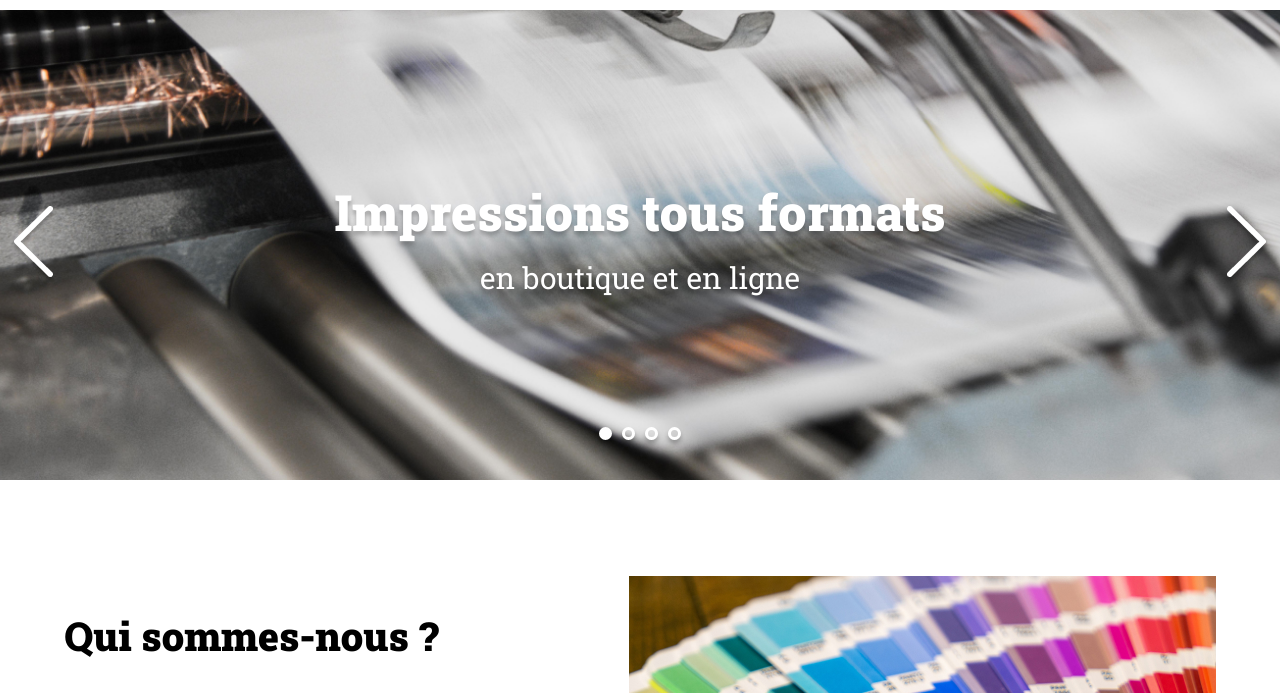
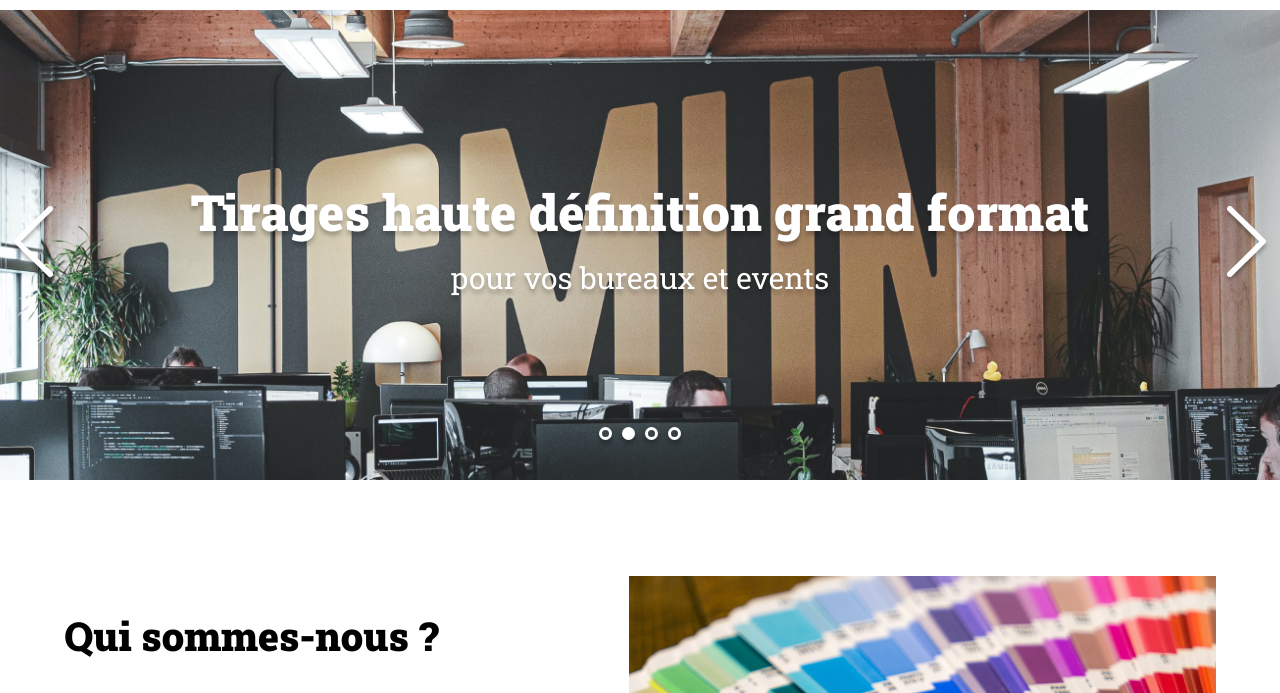
Before and after one commit to Tifenn-Lamure/Openclassroom-PrintIt, a plain HTML site: page index.html in a window 1280 px wide. Both pictures are taken after a click on the picture 1246 px from the left and 336 px from the top of the page. Shown: the part 91-784 px from the top of the page. Drawn offline with Linux system fonts and the light colour scheme.

Commit message:
changement du slide au clic des flèches

```diff
--- a/assets/script.js
+++ b/assets/script.js
@@ -1,7 +1,14 @@
-var FlecheGauche = document.querySelector(".arrow_left");
-var FlecheDroite = document.querySelector(".arrow_right");
+let BanniereCarroussel = document.querySelectorAll("#banner");
+let FlecheGauche = document.querySelector(".arrow_left");
+let FlecheDroite = document.querySelector(".arrow_right");
+let ImageBanniere = document.querySelector(".banner-img");
+let Paragraphe = document.querySelector("#banner p");
+let Points = document.querySelector(".dots");
 
-var slides = [
+let indexTableau = 0;
+const path = "./assets/images/slideshow/"
+
+const slides = [
 	{
 		"image":"slide1.jpg",
 		"tagLine":"Impressions tous formats <span>en boutique et en ligne</span>"
@@ -20,24 +27,42 @@ var slides = [
 	}
 ]
 
+const pointVide = `
+	<div class="dot"></div>
+	`;
+const pointPlein = `
+	<div class="dot dot_selected"></div>
+	`;
+
+function changePoints() {
+	let pointsDiv = ``;
+	for(let i=0; i < slides.length; i++) {
+		if(i === indexTableau) {
+			// rond plein
+			pointsDiv = pointsDiv + pointPlein
+		}
+		else {
+			// rond vide
+			pointsDiv = pointsDiv + pointVide
+		}
+	}
+	Points.innerHTML = pointsDiv;
+}
+
+function changeImageEtParagraphe() {
+	ImageBanniere.src = path + slides[indexTableau].image;
+	Paragraphe.innerHTML = slides[indexTableau].tagLine;
+	changePoints();
+}
+
+changePoints();
+
 FlecheGauche.addEventListener("click", function() {
-	console.log('flèche gauche');
+	indexTableau--;
+	changeImageEtParagraphe();
 });
 
 FlecheDroite.addEventListener("click", function() {
-	console.log('flèche droite');
+	indexTableau++;
+	changeImageEtParagraphe();
 });
-
-var Points = document.querySelector(".dots");
-
-var div = `
-	<div class="dot"></div>
-	`;
-var pointsDiv = `
-	<div class="dot dot_selected"></div>
-	`;
-for(var i=1; i < slides.length; i++) {
-	pointsDiv = pointsDiv + div;
-}
-
-Points.innerHTML = pointsDiv;
--- a/index.html
+++ b/index.html
@@ -126,6 +126,5 @@
 		<img class="footer-logo" src="./assets/images/logo.png" alt="Print it ! Impressions d'entreprises" >
 	</div>
 </footer>
-<script src="./assets/script.js"></script>
 </body>
 </html>
```
